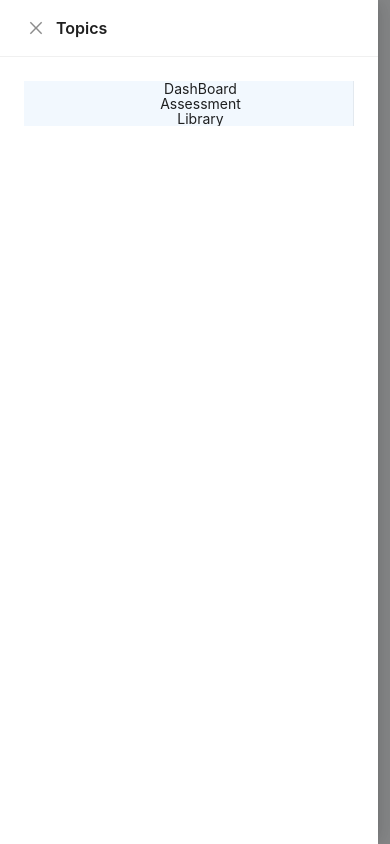
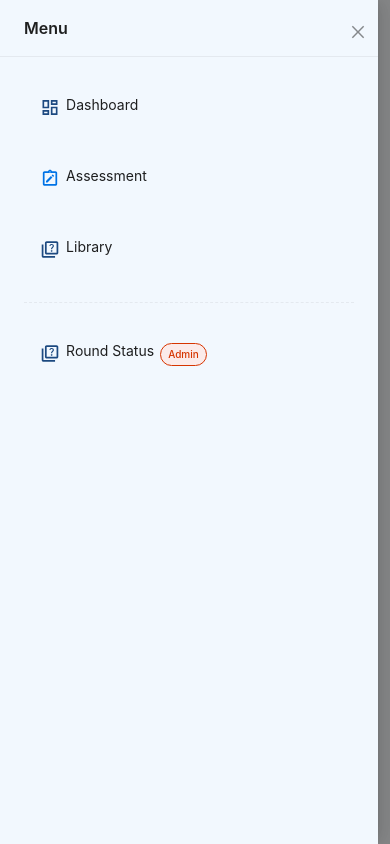
Before and after one commit to kleiry20/unstop-assignment, a React (Create React App) app: page / in a window 390 px wide. Both pictures are taken after a click on the button 46 px from the left and 26 px from the top of the page. Shown: the top 844 px of the page. Built offline with nearby package versions, Linux system fonts and the light colour scheme.

Commit message:
mobile sidenav fixes

```diff
--- a/src/components/Layout/Layout.css
+++ b/src/components/Layout/Layout.css
@@ -74,6 +74,12 @@
   .sidebar {
     display: none;
   }
+  .ant-menu-light {
+    background: inherit;
+  }
+  .ant-menu-light.ant-menu-root.ant-menu-inline {
+    border: none;
+  }
 }
 
 /* .card-row > * {
--- a/src/components/NavBar/NavBar.css
+++ b/src/components/NavBar/NavBar.css
@@ -19,3 +19,11 @@
 .mobile-view-menu {
   background: var(--secondary-5, #f2f8fe);
 }
+.ant-drawer .ant-drawer-content {
+  background: #f2f8fe;
+}
+.ant-drawer-close {
+  position: absolute;
+  top: 20px;
+  right: 0;
+}
--- a/src/components/NavBar/NavBar.tsx
+++ b/src/components/NavBar/NavBar.tsx
@@ -1,8 +1,12 @@
 import React, { useState } from "react";
-import { Drawer, Button, Menu } from "antd";
+import { Drawer, Button, Menu, Tag, Divider } from "antd";
 import { MenuOutlined } from "@ant-design/icons";
 import "./NavBar.css";
 import HamburgerIcon from "../../assets/hamburger.svg";
+
+import DashboardIcon from "../../assets/dashboardIcon.svg";
+import SiderAssessmentIcon from "../../assets/siderAssessment.svg";
+import LibraryIcon from "../../assets/libraryIcon.svg";
 
 const NavBar = ({ menu }: any) => {
   const [visible, setVisible] = useState(false);
@@ -25,7 +29,7 @@ const NavBar = ({ menu }: any) => {
         }}
       />
       <Drawer
-        title="Topics"
+        title="Menu"
         placement="left"
         onClick={() => setVisible(false)}
         onClose={() => setVisible(false)}
@@ -33,10 +37,90 @@ const NavBar = ({ menu }: any) => {
         className="mobile-view-menu"
       >
         {/* {menu} */}
-        <Menu mode="inline" className="mobile-view-menu">
-          <Menu.Item>DashBoard </Menu.Item>
-          <Menu.Item>Assessment </Menu.Item>
-          <Menu.Item>Library </Menu.Item>
+        <Menu mode="inline">
+          <div
+            style={{ display: "flex", flexDirection: "column", gap: "1rem" }}
+          >
+            <Menu.Item style={{ padding: "1rem" }}>
+              <div
+                style={{
+                  display: "flex",
+                  gap: "0.38rem",
+                }}
+              >
+                <div>
+                  <img src={DashboardIcon} alt="" />
+                </div>
+                <p>Dashboard</p>
+              </div>
+            </Menu.Item>
+            <Menu.Item style={{ padding: "1rem" }}>
+              <div
+                style={{
+                  display: "flex",
+                  gap: "0.38rem",
+                }}
+              >
+                <div>
+                  <img src={SiderAssessmentIcon} alt="SiderAssessmentIcon" />
+                </div>
+                <p>Assessment</p>
+              </div>
+            </Menu.Item>
+            <Menu.Item style={{ padding: "1rem" }}>
+              <div
+                style={{
+                  display: "flex",
+                  gap: "0.38rem",
+                }}
+              >
+                <div>
+                  <img src={LibraryIcon} alt="LibraryIcon" />
+                </div>
+                <p>Library</p>
+              </div>
+            </Menu.Item>
+          </div>
+          <Divider dashed></Divider>
+
+          <Menu.Item style={{ padding: "1rem", gap: "1rem" }}>
+            <div
+              style={{
+                gap: "0.7rem",
+                display: "flex",
+                flexDirection: "column",
+              }}
+            >
+              <div
+                style={{
+                  display: "flex",
+                  gap: "0.38rem",
+                }}
+              >
+                <div>
+                  <img src={LibraryIcon} alt="LibraryIcon" />
+                </div>
+                <p>Round Status</p>
+                <Tag
+                  color="red"
+                  style={{
+                    borderRadius: "1.375rem",
+                    border: "1px solid var(--accent-new-red, #D63500)",
+                    background: "var(--accent-red-light, #FBEBEA)",
+                    color: "var(--accent-new-red, #D63500)",
+                    fontFamily: "Inter",
+                    fontSize: "0.625rem",
+                    fontStyle: "normal",
+                    fontWeight: "500",
+                    marginRight: 0,
+                    textAlign: "center",
+                  }}
+                >
+                  Admin
+                </Tag>
+              </div>
+            </div>
+          </Menu.Item>
         </Menu>
       </Drawer>
     </nav>
```
